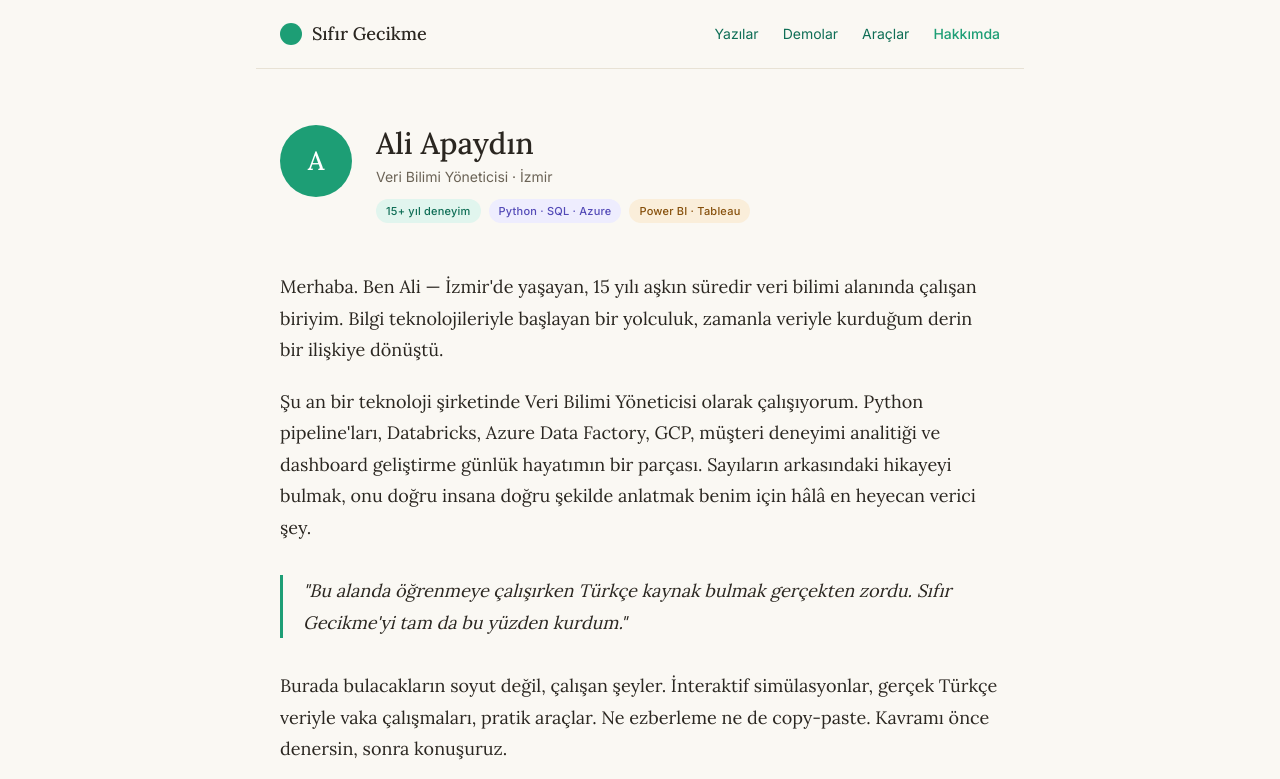
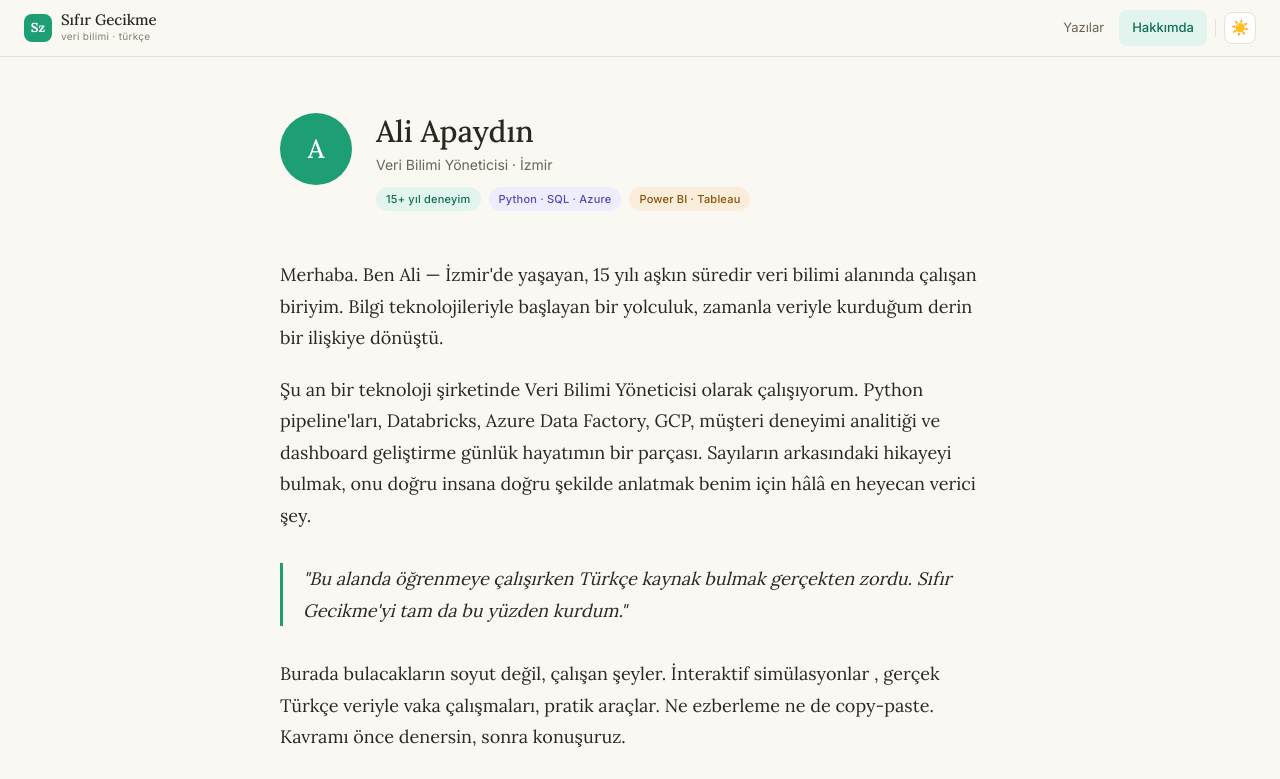
Before and after one commit to aliapaydin/sifir-gecikme, a Next.js app: page /hakkimda in a window 1280 px wide. Shown: the top 779 px of the page. Built offline with nearby package versions, Linux system fonts and the light colour scheme.

Commit message:
dark mode kontrol renkleri düzeltildi

```diff
--- a/app/globals.css
+++ b/app/globals.css
@@ -3,6 +3,7 @@
 :root,
 [data-theme="light"] {
   --color-cream: #faf8f3;
+  --color-cream-rgb: 250,248,243;
   --color-cream-card: #ffffff;
   --color-border: #e8e2d5;
   --color-text: #2a2620;
@@ -22,6 +23,7 @@
 html.dark,
 [data-theme="dark"] {
   --color-cream: #1a1815;
+  --color-cream-rgb: 26,24,21;
   --color-cream-card: #242018;
   --color-border: #3a3530;
   --color-text: #f0ebe3;
@@ -54,12 +56,16 @@ body {
   -moz-osx-font-smoothing: grayscale;
 }
 
-.font-serif {
-  font-family: var(--font-serif), Georgia, serif;
-}
+.font-serif { font-family: var(--font-serif), Georgia, serif; }
+.font-mono  { font-family: var(--font-mono), Menlo, monospace; }
 
-.font-mono {
-  font-family: var(--font-mono), Menlo, monospace;
+/* Mobile nav helpers */
+.hidden-mobile { display: flex; }
+.show-mobile   { display: none; }
+
+@media (max-width: 640px) {
+  .hidden-mobile { display: none !important; }
+  .show-mobile   { display: flex !important; }
 }
 
 a {
@@ -67,10 +73,7 @@ a {
   text-decoration: none;
   transition: opacity 0.15s;
 }
-
-a:hover {
-  opacity: 0.7;
-}
+a:hover { opacity: 0.7; }
 
 .prose-article p {
   font-family: var(--font-serif), Georgia, serif;
@@ -79,7 +82,6 @@ a:hover {
   color: var(--color-text);
   margin-bottom: 1.25rem;
 }
-
 .prose-article h2 {
   font-family: var(--font-serif), Georgia, serif;
   font-size: 26px;
@@ -89,7 +91,6 @@ a:hover {
   margin-bottom: 1rem;
   letter-spacing: -0.01em;
 }
-
 .prose-article ul {
   font-family: var(--font-serif), Georgia, serif;
   font-size: 18px;
@@ -99,21 +100,13 @@ a:hover {
   margin-bottom: 1.25rem;
   list-style: disc;
 }
-
-.prose-article ul li {
-  margin-bottom: 0.5rem;
-}
-
+.prose-article ul li { margin-bottom: 0.5rem; }
 .prose-article strong {
   font-weight: 600;
   background: var(--color-highlight);
   padding: 0 3px;
 }
-
-.prose-article em {
-  font-style: italic;
-}
-
+.prose-article em { font-style: italic; }
 .prose-article pre {
   background: var(--color-cream-card);
   border: 0.5px solid var(--color-border);
@@ -126,7 +119,6 @@ a:hover {
   overflow-x: auto;
   margin: 1.5rem 0;
 }
-
 html.dark .prose-article pre,
 [data-theme="dark"] .prose-article pre {
   background: #0f0e0c;
@@ -142,21 +134,9 @@ html.dark .prose-article pre,
   font-weight: 500;
   letter-spacing: 0.02em;
 }
-
-.badge-interactive {
-  color: var(--color-accent-text);
-  background: var(--color-accent-soft);
-}
-
-.badge-case {
-  color: var(--color-amber-text);
-  background: var(--color-amber-bg);
-}
-
-.badge-guide {
-  color: var(--color-purple-text);
-  background: var(--color-purple-bg);
-}
+.badge-interactive { color: var(--color-accent-text); background: var(--color-accent-soft); }
+.badge-case        { color: var(--color-amber-text);  background: var(--color-amber-bg); }
+.badge-guide       { color: var(--color-purple-text); background: var(--color-purple-bg); }
 
 .card {
   background: var(--color-cream-card);
@@ -165,7 +145,25 @@ html.dark .prose-article pre,
   padding: 22px 24px;
   transition: border-color 0.15s, background 0.2s;
 }
+.card:hover { border-color: var(--color-accent); }
 
-.card:hover {
-  border-color: var(--color-accent);
+/* Dark mode — Tailwind gray overrides */
+html.dark .bg-gray-50  { background: var(--color-cream-card) !important; }
+html.dark .bg-white    { background: var(--color-cream-card) !important; }
+html.dark .border-gray-200 { border-color: var(--color-border) !important; }
+html.dark .text-gray-500   { color: var(--color-text-mute) !important; }
+html.dark .text-gray-600   { color: var(--color-text-soft) !important; }
+html.dark .text-gray-900   { color: var(--color-text) !important; }
+html.dark .hover\:bg-gray-50:hover { background: var(--color-cream) !important; }
+
+/* Input, select, button dark mode */
+html.dark input[type="range"] { accent-color: var(--color-accent); }
+html.dark input[type="number"],
+html.dark select {
+  background: var(--color-cream-card) !important;
+  color: var(--color-text) !important;
+  border-color: var(--color-border) !important;
 }
+html.dark button {
+  color: var(--color-text);
+}
--- a/app/hakkimda/page.js
+++ b/app/hakkimda/page.js
@@ -1,18 +1,6 @@
 export default function Hakkimda() {
   return (
     <main className="min-h-screen">
-      <nav className="max-w-3xl mx-auto px-6 py-5 flex justify-between items-center" style={{ borderBottom: '0.5px solid var(--color-border)' }}>
-        <div className="flex items-center gap-2.5">
-          <div style={{ width: '22px', height: '22px', borderRadius: '50%', background: 'var(--color-accent)' }}></div>
-          <a href="/" className="font-serif text-lg font-medium" style={{ color: 'var(--color-text)' }}>Sıfır Gecikme</a>
-        </div>
-        <div className="flex gap-6 text-sm" style={{ color: 'var(--color-text-soft)' }}>
-          <a href="/">Yazılar</a>
-          <a href="#">Demolar</a>
-          <a href="#">Araçlar</a>
-          <a href="/hakkimda" style={{ color: 'var(--color-accent)', fontWeight: 500 }}>Hakkımda</a>
-        </div>
-      </nav>
 
       <article className="max-w-3xl mx-auto px-6 py-14">
 
@@ -45,7 +33,7 @@ export default function Hakkimda() {
           </blockquote>
 
           <p>
-            Burada bulacakların soyut değil, çalışan şeyler. İnteraktif simülasyonlar, gerçek Türkçe veriyle vaka çalışmaları, pratik araçlar. Ne ezberleme ne de copy-paste. Kavramı önce denersin, sonra konuşuruz.
+            Burada bulacakların soyut değil, çalışan şeyler. İnteraktif simülasyonlar , gerçek Türkçe veriyle vaka çalışmaları, pratik araçlar. Ne ezberleme ne de copy-paste. Kavramı önce denersin, sonra konuşuruz.
           </p>
 
           <p>
--- a/app/layout.js
+++ b/app/layout.js
@@ -2,6 +2,7 @@ import { Inter, Lora, JetBrains_Mono } from 'next/font/google';
 import Script from 'next/script';
 import './globals.css';
 import Footer from '../components/Footer';
+import Navbar from '../components/Navbar';
 
 const inter = Inter({ subsets: ['latin', 'latin-ext'], variable: '--font-sans', display: 'swap' });
 const lora = Lora({ subsets: ['latin', 'latin-ext'], variable: '--font-serif', display: 'swap' });
@@ -24,6 +25,7 @@ export default function RootLayout({ children }) {
             } catch(e) {}
           })();
         `}</Script>
+        <Navbar />
         {children}
         <Footer />
       </body>
--- a/app/page.js
+++ b/app/page.js
@@ -321,21 +321,6 @@ export default function Home() {
 
   return (
     <main className="min-h-screen">
-      <nav className="max-w-5xl mx-auto px-6 py-5 flex justify-between items-center" style={{ borderBottom: '0.5px solid var(--color-border)' }}>
-        <div className="flex items-center gap-2.5">
-          <div style={{ width: '22px', height: '22px', borderRadius: '50%', background: 'var(--color-accent)' }}></div>
-          <span className="font-serif text-lg font-medium">Sıfır Gecikme</span>
-        </div>
-        <div className="flex items-center gap-4">
-          <div className="flex gap-6 text-sm" style={{ color: 'var(--color-text-soft)' }}>
-            <a href="/" style={{ color: 'var(--color-text)', fontWeight: 500 }}>Yazılar</a>
-            <a href="#">Demolar</a>
-            <a href="#">Araçlar</a>
-            <a href="/hakkimda">Hakkımda</a>
-          </div>
-          <ThemeToggle />
-        </div>
-      </nav>
 
       <section className="max-w-5xl mx-auto px-6 py-14" style={{ borderBottom: '0.5px solid var(--color-border)' }}>
         <div className="flex items-start justify-between gap-8 flex-wrap">
--- /dev/null
+++ b/components/Navbar.js
@@ -0,0 +1,174 @@
+'use client';
+
+import { useState, useEffect } from 'react';
+import { usePathname } from 'next/navigation';
+
+const navLinks = [
+  { href: '/', label: 'Yazılar', emoji: '📝' },
+  { href: '/hakkimda', label: 'Hakkımda', emoji: '👤' },
+];
+
+function ThemeToggleBtn() {
+  const [dark, setDark] = useState(false);
+  const [mounted, setMounted] = useState(false);
+
+  useEffect(() => {
+    setMounted(true);
+    setDark(document.documentElement.classList.contains('dark'));
+  }, []);
+
+  const toggle = () => {
+    const next = !dark;
+    setDark(next);
+    if (next) {
+      document.documentElement.classList.add('dark');
+      localStorage.setItem('theme', 'dark');
+    } else {
+      document.documentElement.classList.remove('dark');
+      localStorage.setItem('theme', 'light');
+    }
+  };
+
+  if (!mounted) return <div style={{ width: '32px', height: '32px' }} />;
+
+  return (
+    <button onClick={toggle} aria-label="Tema değiştir" style={{
+      width: '32px', height: '32px', borderRadius: '8px',
+      border: '0.5px solid var(--color-border)',
+      background: 'var(--color-cream-card)',
+      cursor: 'pointer', fontSize: '15px',
+      display: 'flex', alignItems: 'center', justifyContent: 'center',
+      color: 'var(--color-text-soft)', flexShrink: 0,
+    }}>
+      {dark ? '🌙' : '☀️'}
+    </button>
+  );
+}
+
+export default function Navbar() {
+  const pathname = usePathname();
+  const [menuOpen, setMenuOpen] = useState(false);
+  const [isMobile, setIsMobile] = useState(false);
+  const [scrolled, setScrolled] = useState(false);
+
+  useEffect(() => {
+    const checkMobile = () => setIsMobile(window.innerWidth < 640);
+    checkMobile();
+    window.addEventListener('resize', checkMobile);
+    return () => window.removeEventListener('resize', checkMobile);
+  }, []);
+
+  useEffect(() => {
+    const onScroll = () => setScrolled(window.scrollY > 10);
+    window.addEventListener('scroll', onScroll);
+    return () => window.removeEventListener('scroll', onScroll);
+  }, []);
+
+  useEffect(() => { setMenuOpen(false); }, [pathname]);
+
+  const isActive = (href) => {
+    if (href === '/') return pathname === '/';
+    return pathname.startsWith(href);
+  };
+
+  return (
+    <header style={{
+      position: 'sticky', top: 0, zIndex: 50,
+      background: scrolled
+  ? document.documentElement.classList.contains('dark')
+    ? 'rgba(26,24,21,0.92)'
+    : 'rgba(250,248,243,0.92)'
+  : 'var(--color-cream)',
+      backdropFilter: scrolled ? 'blur(12px)' : 'none',
+      WebkitBackdropFilter: scrolled ? 'blur(12px)' : 'none',
+      borderBottom: '0.5px solid var(--color-border)',
+      transition: 'background 0.2s',
+    }}>
+      <div style={{
+        maxWidth: '80rem', margin: '0 auto', padding: '0 1.5rem',
+        display: 'flex', justifyContent: 'space-between', alignItems: 'center', height: '56px',
+      }}>
+
+        {/* Logo */}
+        <a href="/" style={{ display: 'flex', alignItems: 'center', gap: '9px', textDecoration: 'none' }}>
+          <div style={{
+            width: '28px', height: '28px', borderRadius: '8px',
+            background: 'var(--color-accent)',
+            display: 'flex', alignItems: 'center', justifyContent: 'center',
+            color: '#fff', fontSize: '13px', fontWeight: 700, flexShrink: 0,
+            fontFamily: 'var(--font-serif)',
+          }}>Sz</div>
+          <div>
+            <div style={{ fontSize: '15px', fontWeight: 500, color: 'var(--color-text)', lineHeight: 1.15, fontFamily: 'var(--font-serif)' }}>
+              Sıfır Gecikme
+            </div>
+            <div style={{ fontSize: '10px', color: 'var(--color-text-mute)', letterSpacing: '0.03em' }}>
+              veri bilimi · türkçe
+            </div>
+          </div>
+        </a>
+
+        {/* Desktop nav */}
+        {!isMobile && (
+          <div style={{ display: 'flex', alignItems: 'center', gap: '2px' }}>
+            {navLinks.map(({ href, label }) => (
+              <a key={href} href={href} style={{
+                padding: '7px 13px', borderRadius: '8px', fontSize: '13px',
+                textDecoration: 'none', transition: 'background 0.15s',
+                background: isActive(href) ? 'var(--color-accent-soft)' : 'transparent',
+                color: isActive(href) ? 'var(--color-accent-text)' : 'var(--color-text-soft)',
+                fontWeight: isActive(href) ? 500 : 400,
+              }}>{label}</a>
+            ))}
+            <div style={{ width: '1px', height: '18px', background: 'var(--color-border)', margin: '0 6px' }} />
+            <ThemeToggleBtn />
+          </div>
+        )}
+
+        {/* Mobile sağ taraf */}
+        {isMobile && (
+          <div style={{ display: 'flex', alignItems: 'center', gap: '8px' }}>
+            <ThemeToggleBtn />
+            <button
+              onClick={() => setMenuOpen(!menuOpen)}
+              aria-label="Menü"
+              style={{
+                width: '36px', height: '36px', borderRadius: '8px',
+                border: '0.5px solid var(--color-border)',
+                background: 'var(--color-cream-card)',
+                cursor: 'pointer', display: 'flex', flexDirection: 'column',
+                alignItems: 'center', justifyContent: 'center', gap: '4px', padding: '8px',
+              }}
+            >
+              <span style={{ width: '18px', height: '1.5px', background: 'var(--color-text)', borderRadius: '999px', display: 'block', transition: 'all 0.2s', transform: menuOpen ? 'rotate(45deg) translate(0px, 5.5px)' : 'none' }} />
+              <span style={{ width: '18px', height: '1.5px', background: 'var(--color-text)', borderRadius: '999px', display: 'block', transition: 'all 0.2s', opacity: menuOpen ? 0 : 1 }} />
+              <span style={{ width: '18px', height: '1.5px', background: 'var(--color-text)', borderRadius: '999px', display: 'block', transition: 'all 0.2s', transform: menuOpen ? 'rotate(-45deg) translate(0px, -5.5px)' : 'none' }} />
+            </button>
+          </div>
+        )}
+      </div>
+
+      {/* Mobile dropdown */}
+      {isMobile && menuOpen && (
+        <div style={{
+          borderTop: '0.5px solid var(--color-border)',
+          background: 'var(--color-cream)',
+          padding: '8px 16px 16px',
+        }}>
+          {navLinks.map(({ href, label, emoji }) => (
+            <a key={href} href={href} style={{
+              display: 'flex', alignItems: 'center', gap: '10px',
+              padding: '11px 14px', borderRadius: '8px', fontSize: '14px',
+              textDecoration: 'none', marginBottom: '2px',
+              background: isActive(href) ? 'var(--color-accent-soft)' : 'transparent',
+              color: isActive(href) ? 'var(--color-accent-text)' : 'var(--color-text-soft)',
+              fontWeight: isActive(href) ? 500 : 400,
+            }}>
+              <span>{emoji}</span> {label}
+            </a>
+          ))}
+        </div>
+      )}
+    </header>
+  );
+}
```
